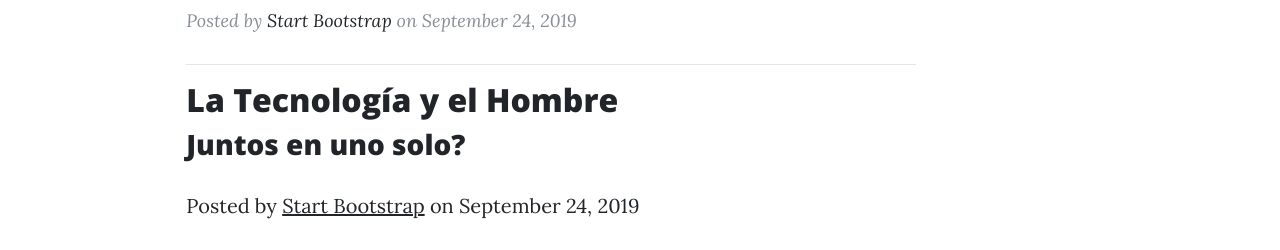
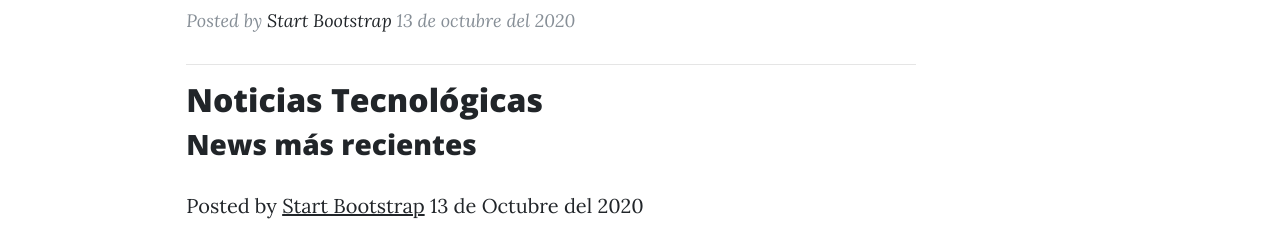
Before and after one commit to 4lexRQ/PROYECTO-2P, a website: page index.html in a window 1280 px wide. Shown: the part 702-952 px from the top of the page. Drawn offline with nearby package versions, Linux system fonts and the light colour scheme.

Commit message:
Update index.html

```diff
--- a/index.html
+++ b/index.html
@@ -85,20 +85,20 @@
           </a>
           <p class="post-meta">Posted by
             <a href="#">Start Bootstrap</a>
-            on September 24, 2019</p>
+            13 de octubre del 2020</p>
         </div>
         <hr>
          <a href="post2.html">
             <h2 class="post-title">
-              La Tecnología y el Hombre
+              Noticias Tecnológicas
             </h2>
             <h3 class="post-subtitle">
-              Juntos en uno solo?
+             News más recientes
             </h3>
           </a>
           <p class="post-meta">Posted by
             <a href="#">Start Bootstrap</a>
-            on September 24, 2019</p>
+            13 de Octubre del 2020</p>
         </div>
 
 
```
